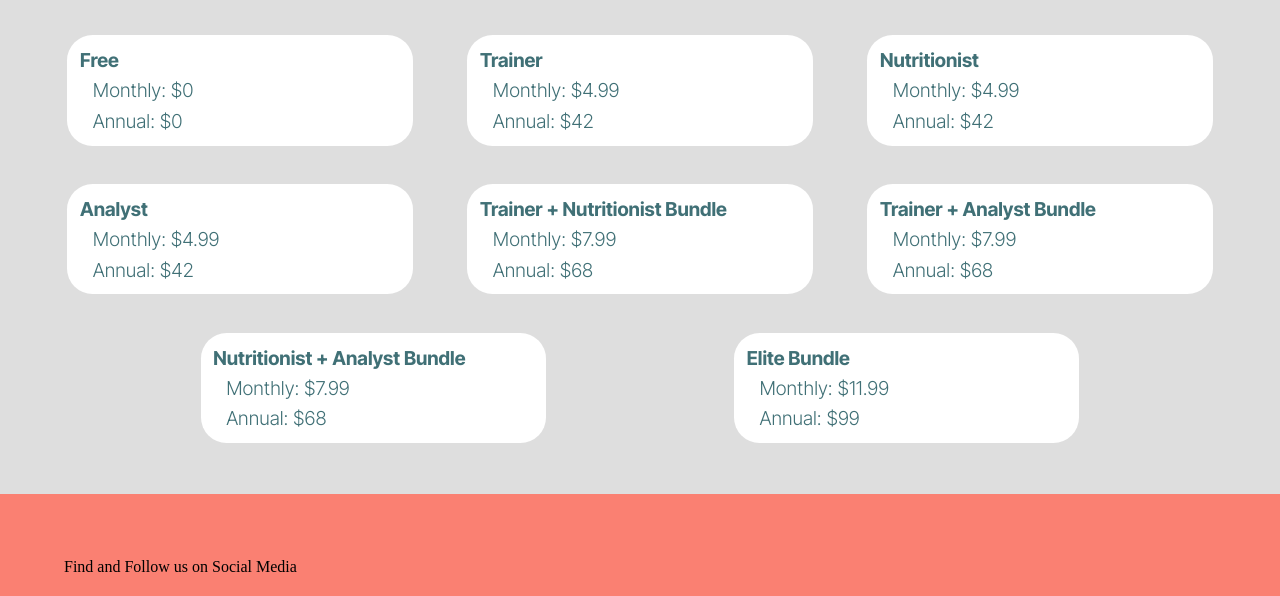
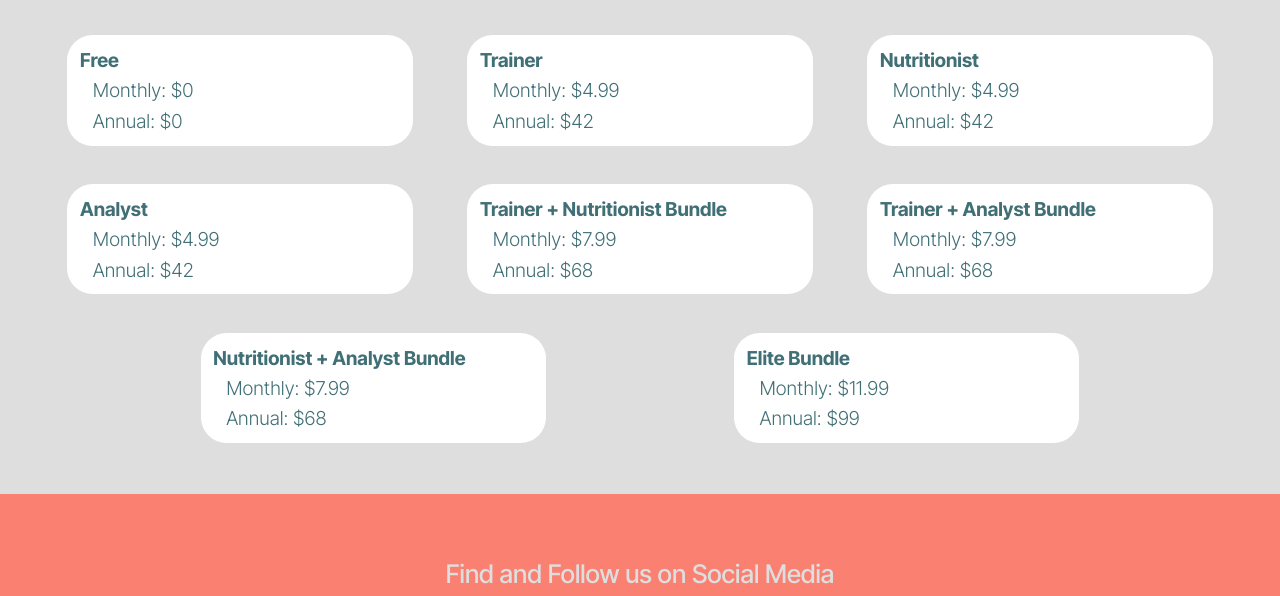
Before and after one commit to mlagrou/athleteOS.homegrown, a website: page index.html in a window 1280 px wide. Shown: the part 3279-3875 px from the top of the page. Drawn offline with Linux system fonts and the light colour scheme.

Commit message:
Fix h7 selector syntax in style.css

```diff
--- a/style.css
+++ b/style.css
@@ -225,7 +225,7 @@ h6{
     margin: 0;
     color: var(--accent-cool);
 }
-h7{
+.h7{
     font-family: "Inter Tight", Helvetica, sans-serif;
     font-size: 2.0vw;
     font-weight: 500;
```
